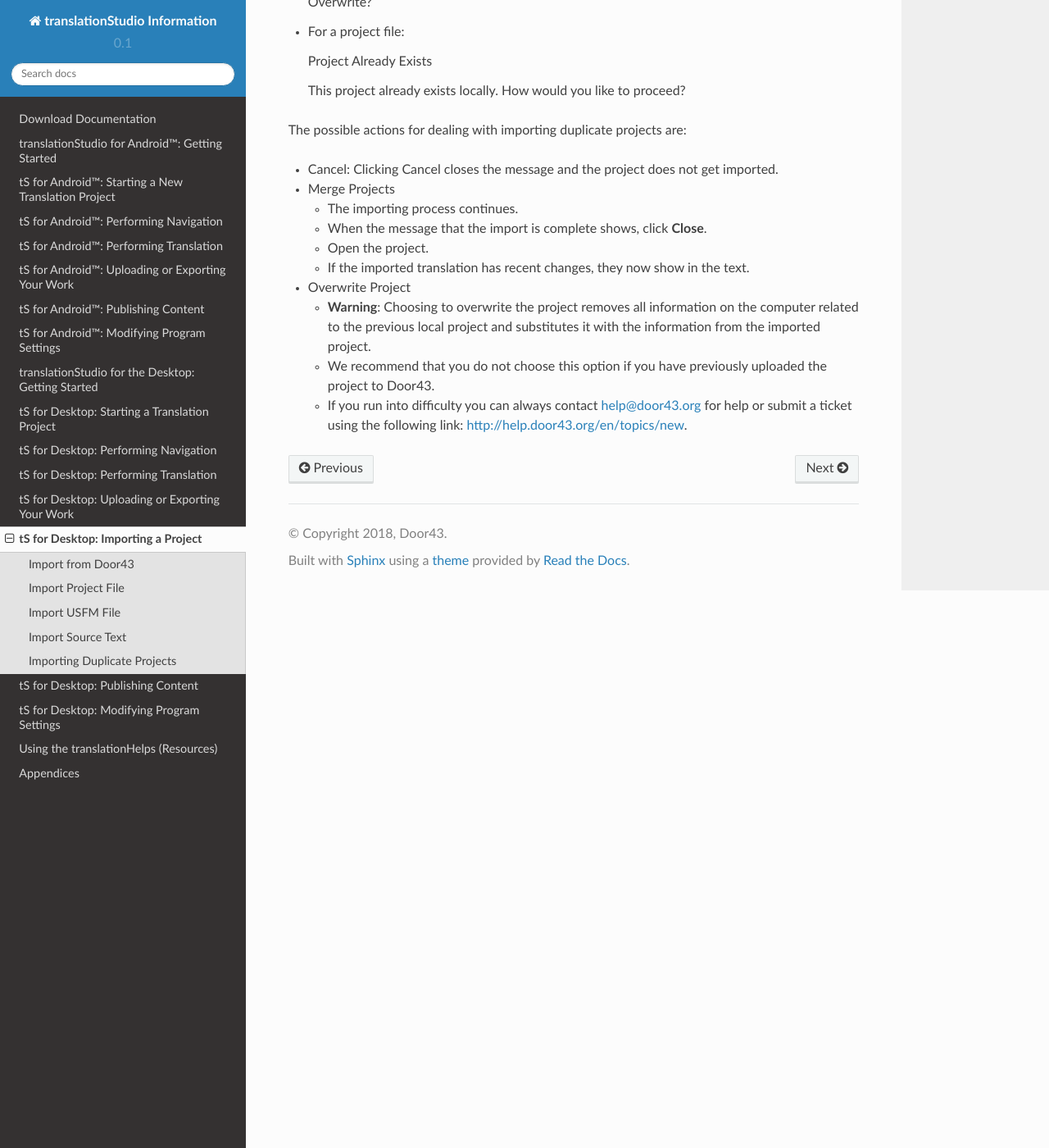
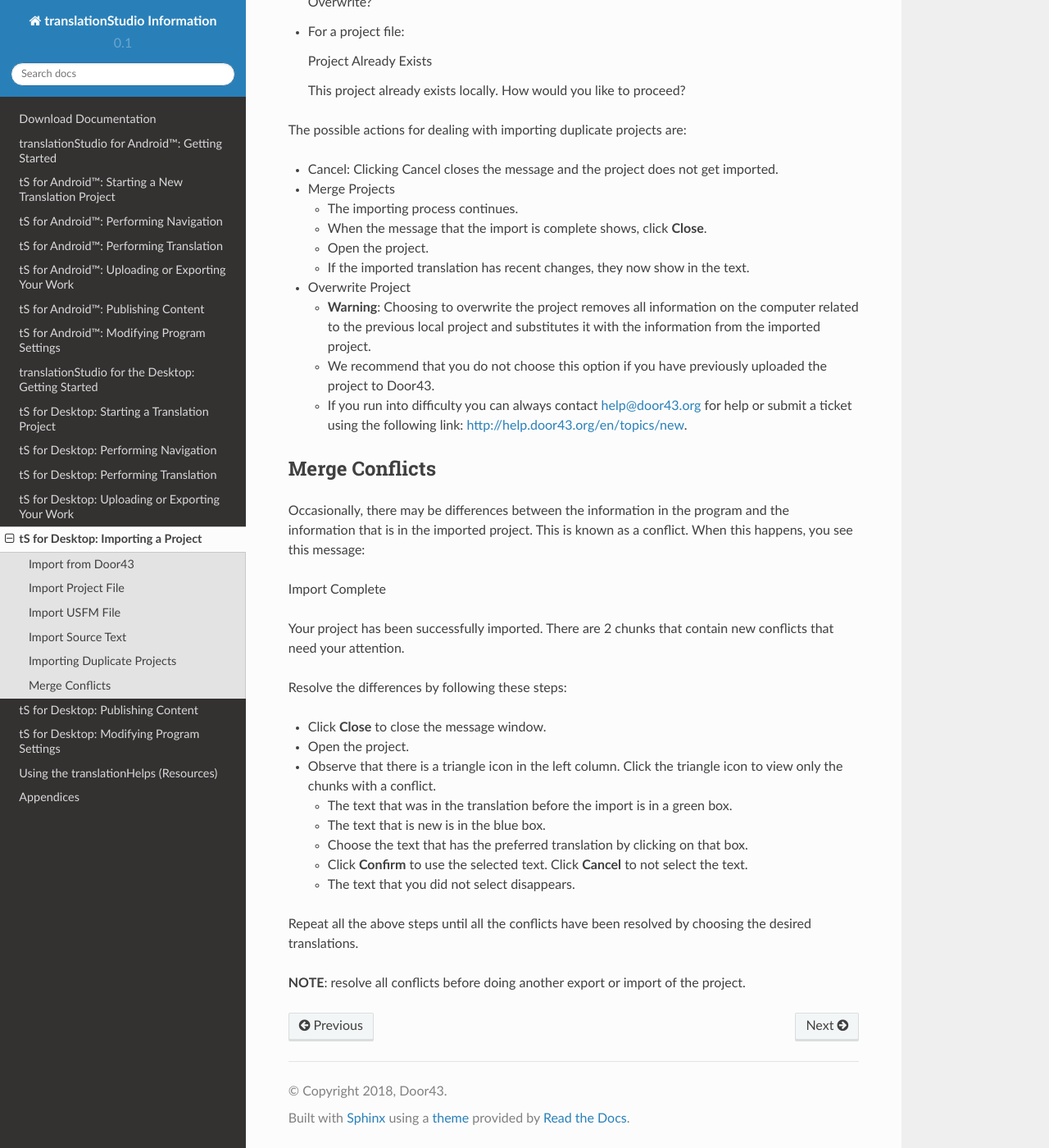
Before and after one commit to unfoldingWord-dev/translationStudio-Info, a Sphinx documentation site: the page built from docs/dImport.rst, in a window 1280 px wide and 1400 px high, scrolled down 2546 px. Shown: the whole window at 82% size. Built offline with Sphinx 7.4.7 and the Read the Docs theme 2.0.0, drawn with Linux system fonts in a browser that asks for light colours; pages that are not in the unit, such as notebooks, are missing from menus.

Commit message:
Update dImport.rst

```diff
--- a/docs/dImport.rst
+++ b/docs/dImport.rst
@@ -130,3 +130,34 @@ The possible actions for dealing with importing duplicate projects are:
   * We recommend that you do not choose this option if you have previously uploaded the project to Door43.
 
   * If you run into difficulty you can always contact help@door43.org for help or submit a ticket using the following link: `<http://help.door43.org/en/topics/new>`_.
+
+Merge Conflicts
+---------------
+
+Occasionally, there may be differences between the information in the program and the information that is in the imported project. This is known as a conflict. When this happens, you see this message:
+
+Import Complete
+
+Your project has been successfully imported. There are 2 chunks that contain new conflicts that need your attention.
+
+Resolve the differences by following these steps:
+
+* Click **Close** to close the message window.
+
+* Open the project.
+
+* Observe that there is a triangle icon in the left column. Click the triangle icon to view only the chunks with a conflict.
+
+  * The text that was in the translation before the import is in a green box.
+
+  * The text that is new is in the blue box.
+
+  * Choose the text that has the preferred translation by clicking on that box.
+
+  * Click **Confirm** to use the selected text. Click **Cancel** to not select the text.
+
+  * The text that you did not select disappears.
+
+Repeat all the above steps until all the conflicts have been resolved by choosing the desired translations.
+
+**NOTE**: resolve all conflicts before doing another export or import of the project.
```
